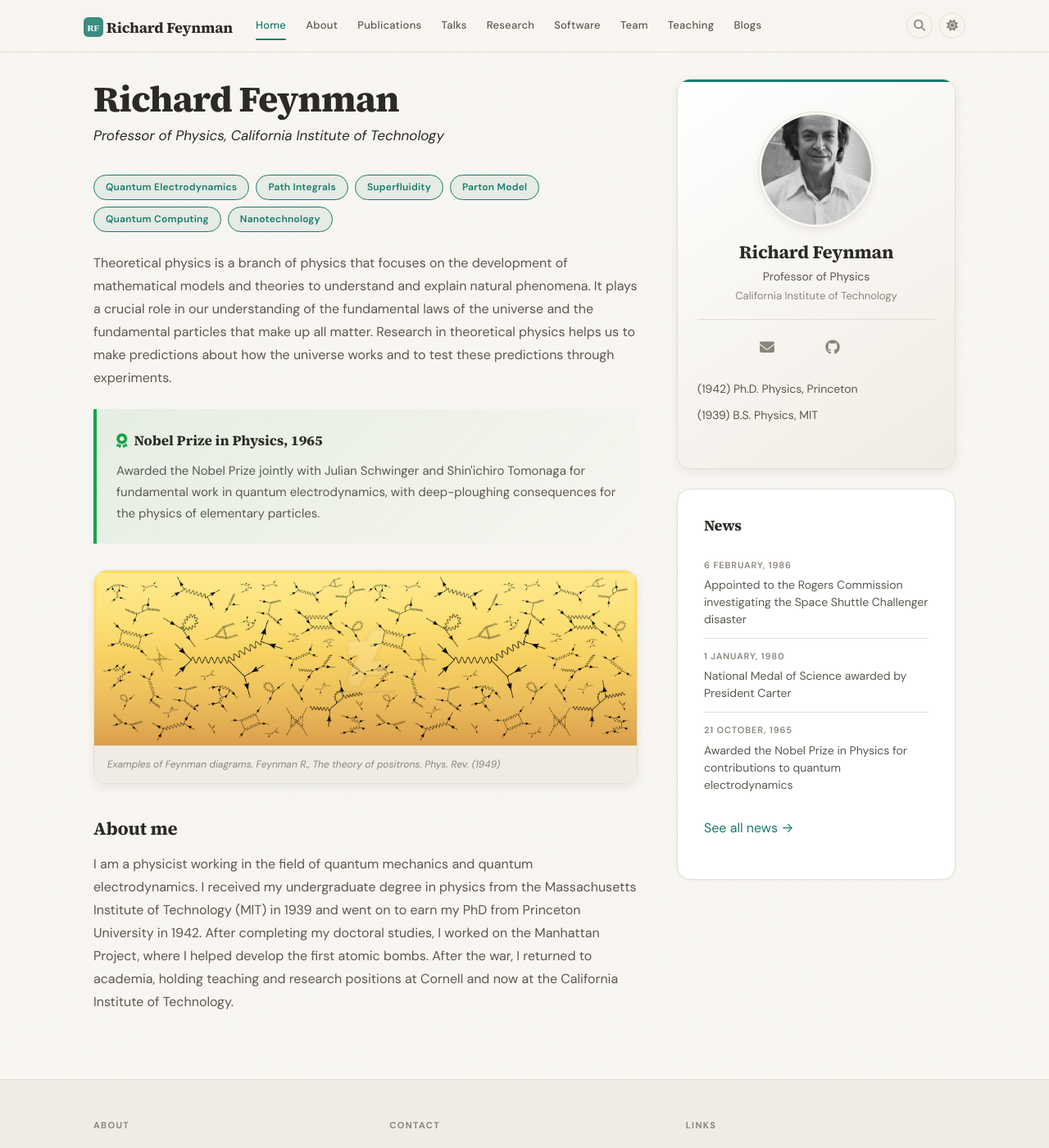
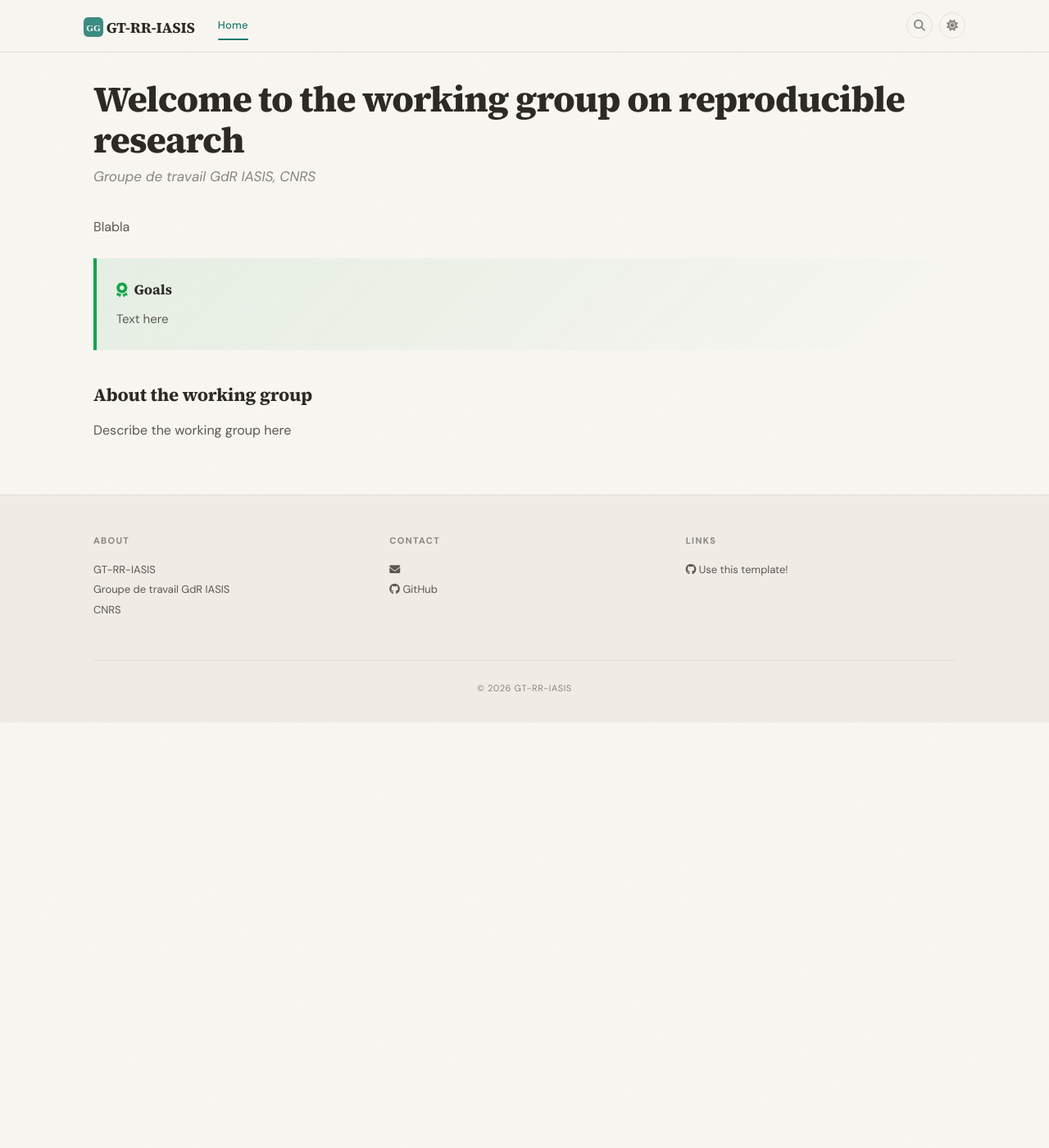
Before and after one commit to gt-rr-iasis/gt-rr-iasis.github.io, a Jekyll site: the page built from _pages/home.md, in a window 1280 px wide and 1400 px high. Shown: the whole window at 82% size. Built offline with Jekyll 4.4.1, drawn with Linux system fonts in a browser that asks for light colours; a style sheet for code colours, icons or effects is not loaded; some of the changed text lies outside the part shown.

Commit message:
start cleaning up

```diff
--- a/_config.yml
+++ b/_config.yml
@@ -1,22 +1,19 @@
 # ============================================================
 # STEP 1: Your Identity (required)
 # ============================================================
-name: "Richard Feynman"
-title: "Professor of Physics"
-institution: "California Institute of Technology"
-email: richard@university.edu
+name: "GT-RR-IASIS"
+fullname: "Welcome to the working group on reproducible research"
+title: "Groupe de travail GdR IASIS"
+institution: "CNRS"
+email:
 photo: headshot.jpg  # place your photo in images/
 
 # ============================================================
 # STEP 2: Your Links (optional -- delete any you don't use)
 # ============================================================
 links:
-  google_scholar: "https://scholar.google.com/citations?user=B7vSqZsAAAAJ"
-  github: "https://github.com/"
-  researchgate: "https://www.researchgate.net/"
-  orcid: ""
-  twitter: ""
-  linkedin: ""
+  github: "https://github.com/gt-rr-iasis/"
+  gdr: "https://"
   cv: ""  # e.g., "papers/cv.pdf" — leave blank to hide the CV icon
 
 # ============================================================
@@ -24,7 +21,7 @@ links:
 # ============================================================
 accent_color: "#1a7a6d"      # theme color for links and buttons
 dark_mode: true              # show dark mode toggle in navbar
-description: "Academic webpage of Dr. Richard Feynman"
+description: "Website of the working group on reproducible research - GdR IASIS"
 baseurl: ""
 url: ""
 
@@ -36,14 +33,14 @@ analytics:
 # STEP 4: Choose Your Pages (comment out any you don't need)
 # ============================================================
 nav_pages:
-  - name: about
-  - name: publications
-  - name: talks
-  - name: research
-  - name: software
-  - name: team
-  - name: teaching
-  - name: blogs
+  # - name: about
+  # - name: publications
+  # - name: talks
+  # - name: research
+  # - name: software
+  # - name: team
+  # - name: teaching
+  # - name: blogs
 
 # ============================================================
 # Advanced Settings (you probably don't need to change these)
--- a/_config_demo.yml
+++ /dev/null
@@ -1,6 +0,0 @@
-# Demo site override — used by GitHub Actions to deploy to
-# sbryngelson.github.io/academic-website-template/
-# Users who fork this repo should NOT use this file.
-
-baseurl: "/academic-website-template"
-url: "https://sbryngelson.github.io"
--- a/_layouts/homelay.html
+++ b/_layouts/homelay.html
@@ -2,7 +2,7 @@
 layout: default
 ---
 
-<div class="home-grid">
+<!-- <div class="home-grid">
   <div class="home-content">
     {{ content }}
   </div>
@@ -10,4 +10,8 @@ layout: default
   <div>
     {% include sidebar.html %}
   </div>
+</div> -->
+
+<div class="fade-in-section">
+   {{ content }}
 </div>
--- a/_pages/home.md
+++ b/_pages/home.md
@@ -5,35 +5,19 @@ sitemap: false
 permalink: /
 ---
 
-<h2 class="home-hero">{{ site.name }}</h2>
+<h2 class="home-hero">{{ site.fullname }}</h2>
 <p class="home-hero-sub">{{ site.title }}, {{ site.institution }}</p>
 
-<div class="chip-container" markdown="0">
-<a href="{{ site.url }}{{ site.baseurl }}/research" class="chip">Quantum Electrodynamics</a>
-<a href="{{ site.url }}{{ site.baseurl }}/research" class="chip">Path Integrals</a>
-<a href="{{ site.url }}{{ site.baseurl }}/research" class="chip">Superfluidity</a>
-<a href="{{ site.url }}{{ site.baseurl }}/research" class="chip">Parton Model</a>
-<a href="{{ site.url }}{{ site.baseurl }}/research" class="chip">Quantum Computing</a>
-<a href="{{ site.url }}{{ site.baseurl }}/research" class="chip">Nanotechnology</a>
+
+Blabla
+
+<div class="callout callout-success" markdown="0">
+<div class="callout-title"><i class="fa-solid fa-award callout-icon"></i> Goals</div>
+<p>Text here</p>
 </div>
 
-Theoretical physics is a branch of physics that focuses on the development of mathematical models and theories to understand and explain natural phenomena.
-It plays a crucial role in our understanding of the fundamental laws of the universe and the fundamental particles that make up all matter.
-Research in theoretical physics helps us to make predictions about how the universe works and to test these predictions through experiments.
 
-<div class="callout callout-success" markdown="0">
-<div class="callout-title"><i class="fa-solid fa-award callout-icon"></i> Nobel Prize in Physics, 1965</div>
-<p>Awarded the Nobel Prize jointly with Julian Schwinger and Shin'ichiro Tomonaga for fundamental work in quantum electrodynamics, with deep-ploughing consequences for the physics of elementary particles.</p>
-</div>
 
-<div class="banner-frame" markdown="0">
-<img src="{{ site.url }}{{ site.baseurl }}/images/banner.jpg" alt="Feynman diagrams" loading="lazy">
-<div class="banner-caption">Examples of Feynman diagrams. Feynman R., <em>The theory of positrons. Phys. Rev.</em> (1949)</div>
-</div>
+### About the working group
 
-### About me
-
-I am a physicist working in the field of quantum mechanics and quantum electrodynamics.
-I received my undergraduate degree in physics from the Massachusetts Institute of Technology (MIT) in 1939 and went on to earn my PhD from Princeton University in 1942.
-After completing my doctoral studies, I worked on the Manhattan Project, where I helped develop the first atomic bombs.
-After the war, I returned to academia, holding teaching and research positions at Cornell and now at the California Institute of Technology.
+Describe the working group here
```
